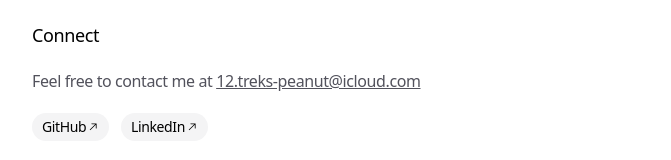
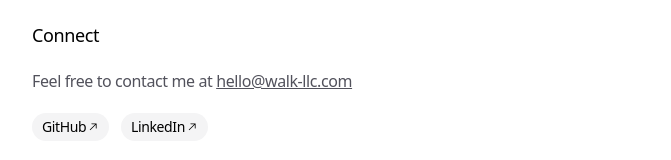
Before and after one commit to rzkw/walkable-blog, a Next.js app: page / in a window 1280 px wide. Shown: the part 1327-1487 px from the top of the page, without its empty margins (304-975 px from the left). Built offline with nearby package versions, Linux system fonts and the light colour scheme.

Commit message:
updated email and header

```diff
--- a/app/data.ts
+++ b/app/data.ts
@@ -120,4 +120,4 @@ export const SOCIAL_LINKS: SocialLink[] = [
   // },
 ]
 
-export const EMAIL = '12.treks-peanut@icloud.com'
+export const EMAIL = 'hello@walk-llc.com'
--- a/app/header.tsx
+++ b/app/header.tsx
@@ -16,7 +16,7 @@ export function Header() {
           className="text-zinc-600 dark:text-zinc-500"
           delay={0.5}
         >
-          Independent Cloud/IT Specialist
+          Independent Cloud/IT Support Specialist
         </TextEffect>
       </div>
     </header>
```
